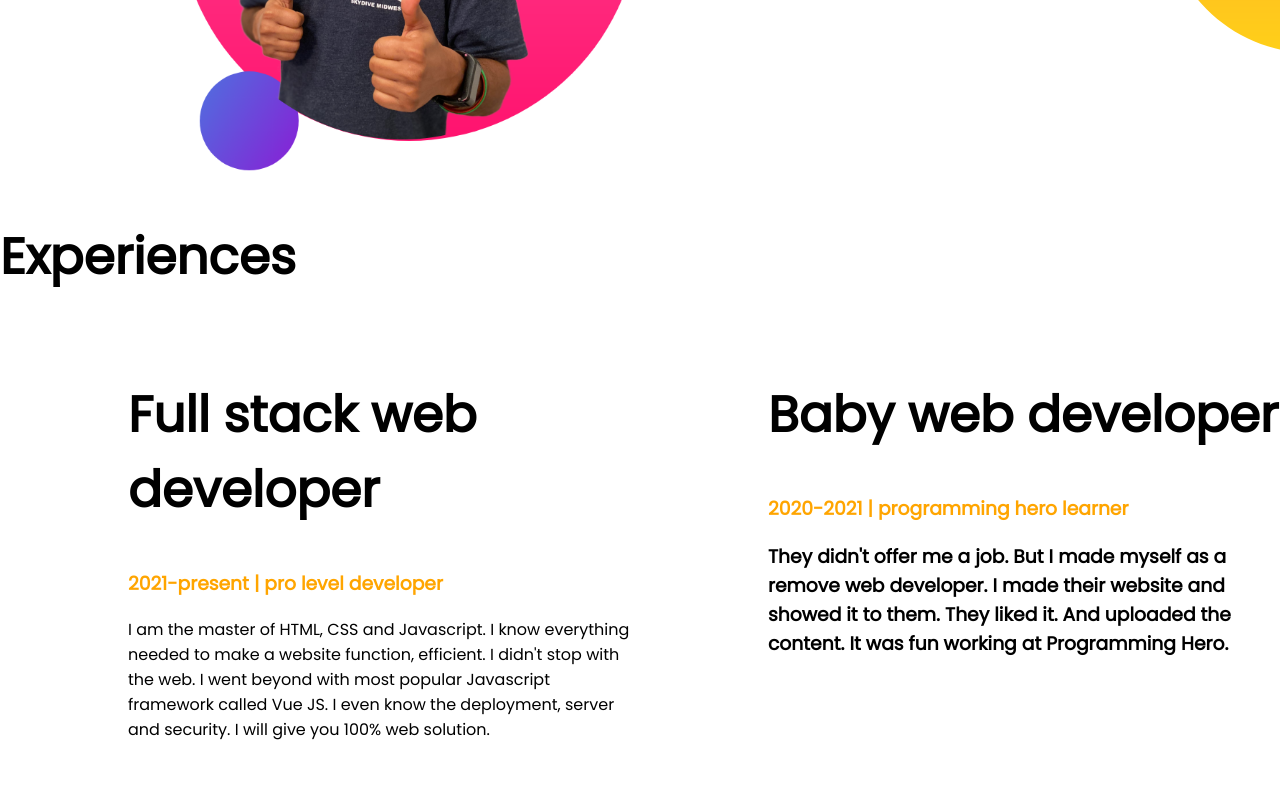
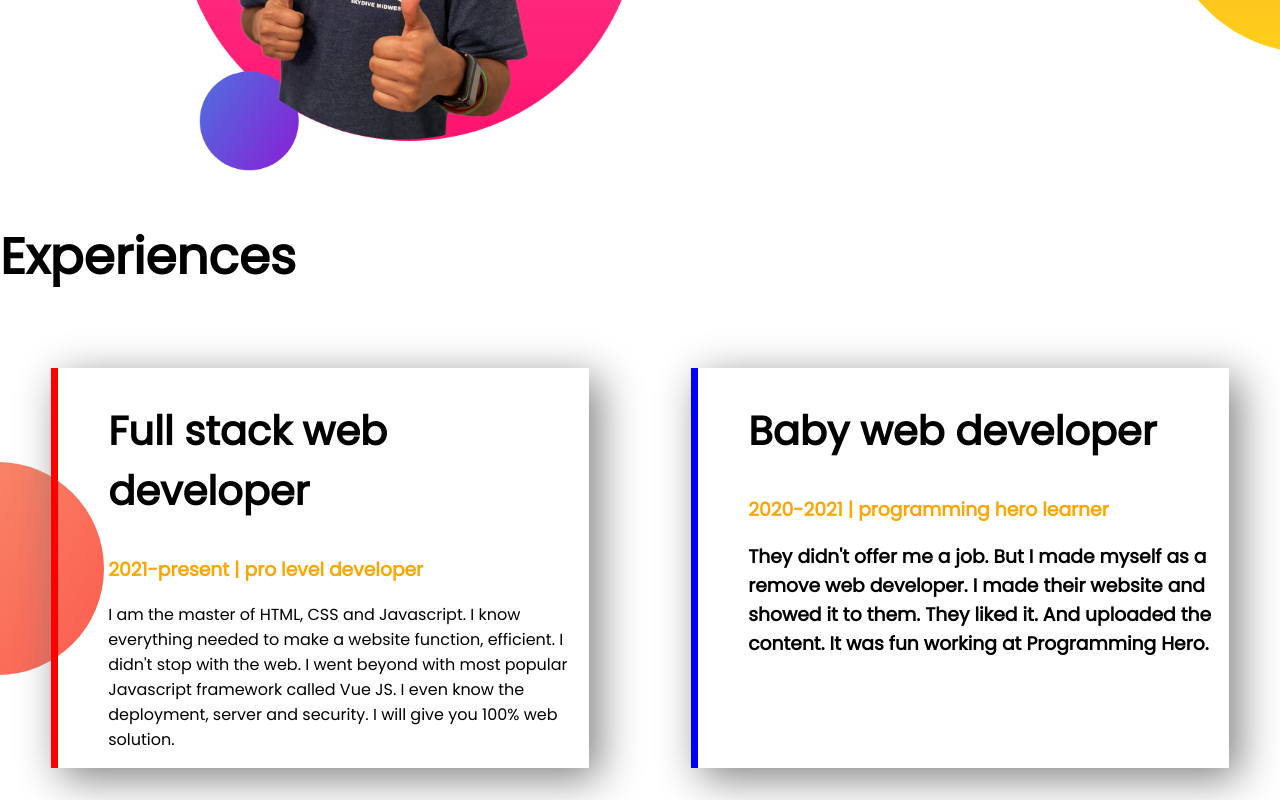
Before and after one commit to amiazmane/developer-portfolio, a plain HTML site: page index.html in a window 1280 px wide. Shown: the part 1009-1809 px from the top of the page. Before the commit the page ends 1767 px from the top, so only its background shows below. Drawn offline with Linux system fonts and the light colour scheme.

Commit message:
second last

```diff
--- a/index.html
+++ b/index.html
@@ -67,9 +67,9 @@
     </section>
     <section class="section3">
       <h1>Experiences</h1>
-      <div class="section4">
-        <div class="half-width">
-          <h1>Full stack web developer</h1>
+      <div class="section4 img3">
+        <div class="half-width box box1">
+          <h2>Full stack web developer</h1>
           <h3>
             <span class="orange-color">2021-present | pro level developer</span>
           </h3>
@@ -81,8 +81,8 @@
             100% web solution.
           </p>
         </div>
-        <div class="half-width">
-          <h1>Baby web developer</h1>
+        <div class="half-width box box2">
+          <h2>Baby web developer</h1>
           <h3>
             <span class="orange-color"
               >2020-2021 | programming hero learner</span
--- a/style.css
+++ b/style.css
@@ -27,6 +27,11 @@ h1 {
 .img2 img {
   width: 100%;
 }
+.img3 {
+  background-image: url(images/exp-bg.png);
+  background-repeat: no-repeat;
+  background-position: left;
+}
 .link-button {
   color: white;
   font-weight: 700;
@@ -49,3 +54,19 @@ h1 {
 .section2 {
   margin-top: 150px;
 }
+.box {
+  width: 45%;
+  height: 400px;
+  box-shadow: 10px 10px 40px gray;
+  margin: 2.5% 4%;
+  padding-left: 50px;
+}
+.box1 {
+  border-left: 7px solid red;
+}
+.box2 {
+  border-left: 7px solid blue;
+}
+h2 {
+  font-size: 40px;
+}
```
